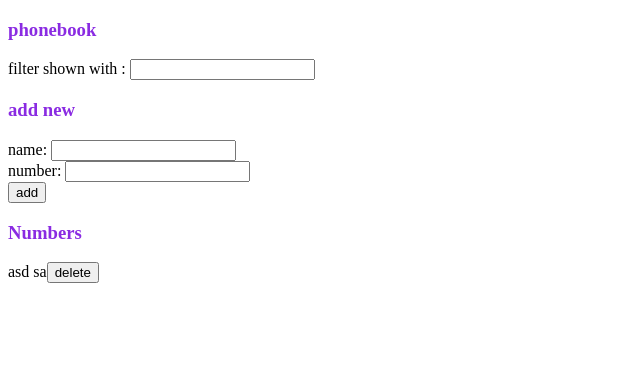
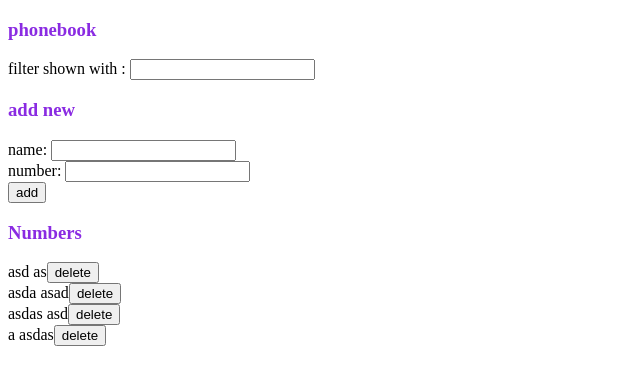
Before and after one commit to Ashwani1621/fso, a React (Vite) app in the folder part2/phonebook/: page / in a window 1280 px wide. Shown: the top 384 px of the page, without its empty margins (0-640 px from the left). Built offline with nearby package versions, Linux system fonts and the light colour scheme; data requests are answered from the project's data file.

Commit message:
2.16 completed

```diff
--- a/part2/phonebook/db.json
+++ b/part2/phonebook/db.json
@@ -2,8 +2,23 @@
   "persons": [
     {
       "name": "asd",
-      "number": "sa",
-      "id": "7a1a"
+      "number": "as",
+      "id": "7094"
+    },
+    {
+      "id": "5b2e",
+      "name": "asda",
+      "number": "asad"
+    },
+    {
+      "id": "8971",
+      "name": "asdas",
+      "number": "asd"
+    },
+    {
+      "id": "9983",
+      "name": "a",
+      "number": "asdas"
     }
   ]
 }
--- a/part2/phonebook/src/App.jsx
+++ b/part2/phonebook/src/App.jsx
@@ -3,7 +3,7 @@ import Numbers from './components/Numbers'
 import PersonForm from './components/PersonForm'
 import Filter from './components/Filter'
 import phoneService from './services/phonebook'
-
+import Notification from './components/Notification'
 const App = () => {
 
   const [persons, setPersons] = useState([])
@@ -11,6 +11,7 @@ const App = () => {
   const [newPhone, setNewPhone] = useState('')
   const [filter , setFilter] = useState('')
   const [filteredPersons, setFilteredPersons] = useState([])
+  const [notification, setNotification] = useState(null)
 
   const hook = () =>{
     phoneService.getContacts()
@@ -38,6 +39,9 @@ const App = () => {
           .then(updatedPerson => {
             console.log(updatedPerson)
             setPersons(persons.map((person)=> person.id === foundName.id ? updatedPerson : person))
+            setNotification(`Contact Updated : ${updatedPerson.name}`)
+            setTimeout(() => {
+              setNotification(null)}, 5000)
             setNewName('')
             setNewPhone('')
           })
@@ -61,6 +65,9 @@ const App = () => {
       .addContacts(personObj)
       .then(newPerson=> {
         setPersons(persons.concat(newPerson))
+        setNotification(`New Contact Added : ${newPerson.name}`)
+        setTimeout(() => {
+          setNotification(null)}, 5000)
         setNewName('')
         setNewPhone('')
       })
@@ -100,6 +107,7 @@ const App = () => {
   return (
     <div>
       <h3>phonebook</h3>
+      <Notification message={notification}/>
       <Filter filter={filter} handleFilter={handleFilter}/>
       <h3>add new</h3>
       <PersonForm filter={filter} handleFilter={handleFilter} addNumber={addNumber} newName={newName} handleName={handleName} newPhone={newPhone} handlePhone={handlePhone} />
--- /dev/null
+++ b/part2/phonebook/src/components/Notification.jsx
@@ -0,0 +1,11 @@
+const Notification = ({message}) => {
+    if(message === null){
+        return null
+    }
+    return (
+        <div className="notify">
+            <h2>{message}</h2>
+        </div>
+    )
+}
+export default Notification
--- a/part2/phonebook/src/index.css
+++ b/part2/phonebook/src/index.css
@@ -1,3 +1,9 @@
 h3 {
     color:blueviolet
 }
+
+.notify {
+    background-color: black;
+    color: aliceblue;
+    padding: 10px;
+}
```
